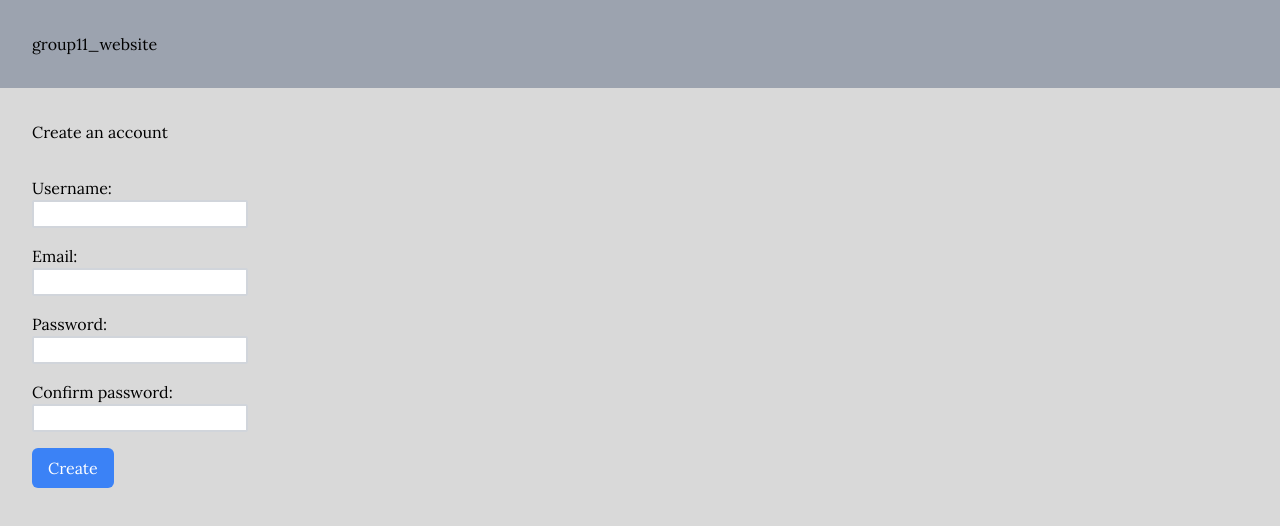
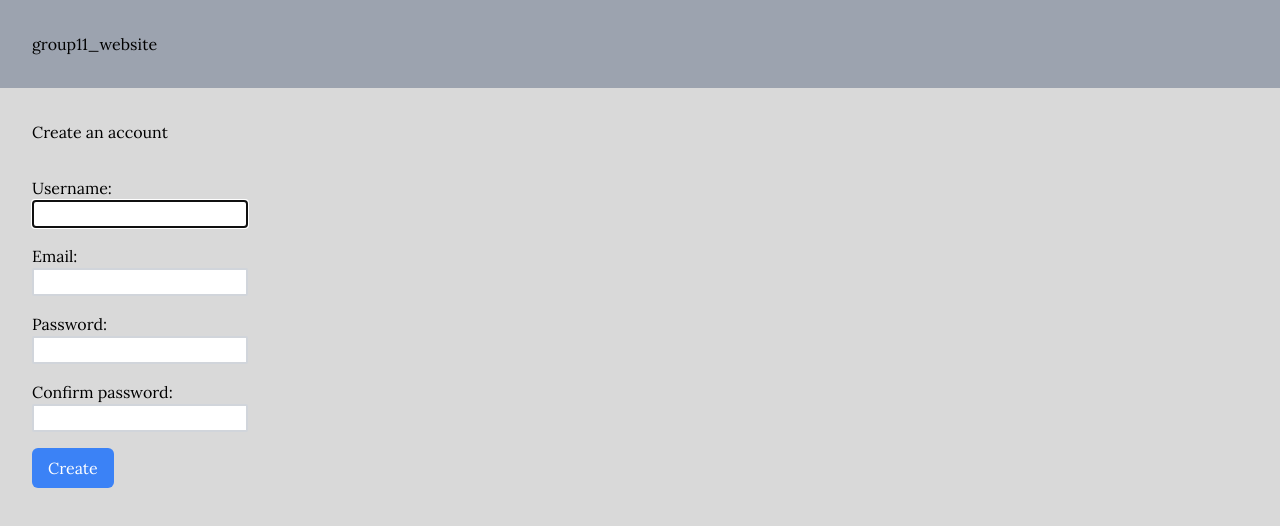
Before and after one commit to 437group11/437group11, a Next.js app: page /create-an-account in a window 1280 px wide. Shown: the top 526 px of the page. Built offline with nearby package versions, Linux system fonts and the light colour scheme.

Commit message:
Add autofocus

```diff
--- a/app/create-an-account/page.tsx
+++ b/app/create-an-account/page.tsx
@@ -8,7 +8,7 @@ export default function CreateAnAccount() {
                     <label className="block">
                         Username:
                     </label>
-                    <input className="rounded-sm border-gray-300 border-2" type="text" required />
+                    <input className="rounded-sm border-gray-300 border-2" type="text" required autoFocus />
                 </div>
 
                 <div className="my-4">
```
